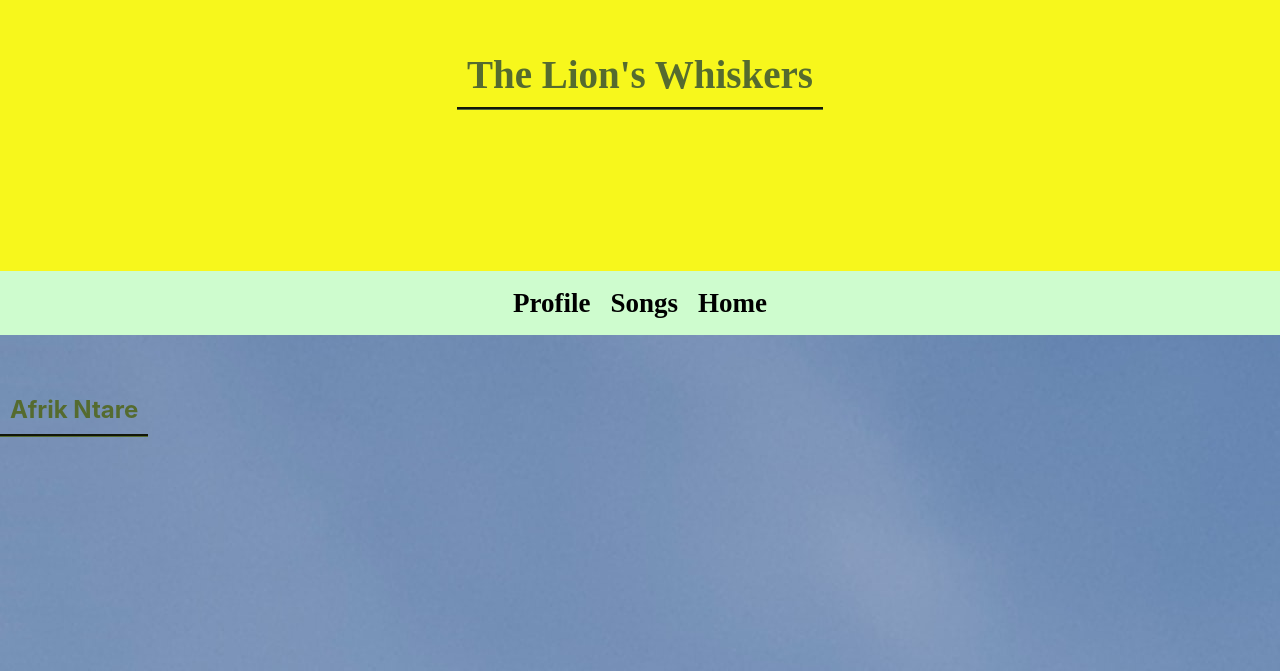
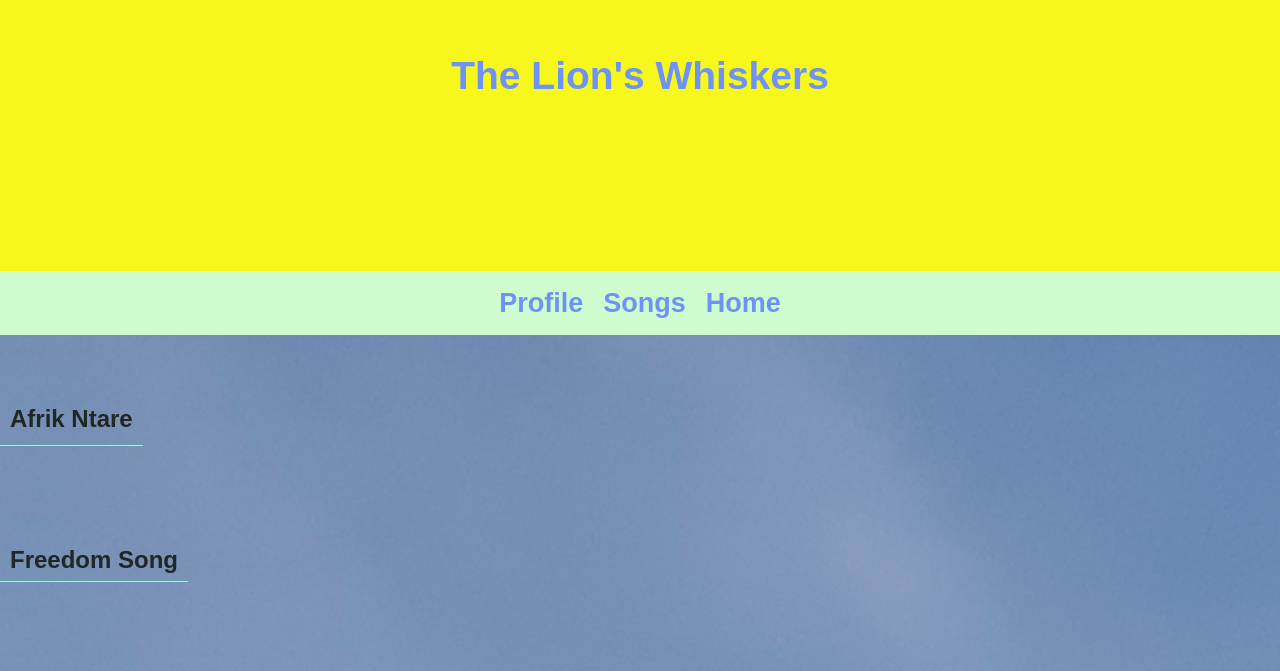
Before and after one commit to janevent/music-portfolio, a React (Create React App) app in the folder ibra-portfolio/: page /songs in a window 1280 px wide. Shown: the part 129-800 px from the top of the page. Built offline with nearby package versions, Linux system fonts and the light colour scheme.

Commit message:
change underlines

```diff
--- a/ibra-portfolio/src/App.css
+++ b/ibra-portfolio/src/App.css
@@ -1,9 +1,11 @@
 .App {
   text-align: center;
   background-color: rgb(241, 241, 169);
+  color: rgb(110, 147, 248);
   position: absolute;
   height: 100%;
   width: 100%;
+  font-family: Arial;
   /*display: flex;
   flex-direction: column;
   height: 100%;*/
@@ -32,10 +34,15 @@
   align-items: center;
   justify-content: center;
   font-size: calc(10px + 2vmin);
-  font-family: Swift;
-  color: darkolivegreen; /*#d8c621;*/
+  font-family: Arial;
+  /*font-family: Swift;*/
+  color:rgb(110, 147, 248); /*#d8c621;*/
   border-style: none;
   border-color: none;
+}
+
+h2{
+  color:rgb(110, 147, 248);
 }
 
 .App-link {
--- a/ibra-portfolio/src/components/DisplaySong/DisplaySong.css
+++ b/ibra-portfolio/src/components/DisplaySong/DisplaySong.css
@@ -1,8 +1,18 @@
 .DisplaySong {
     /*background-color: rgb(241, 241, 169);*/
-    padding: 10px;
+    /*padding: 10px;*/
+    color:rgb(31, 39, 39);
     display: flex;
     flex-direction: column;
     justify-content: center;
     text-align: center;
 }
+
+.songTitle{
+   padding-top:10px;
+   padding-bottom:5px;
+   color:rgb(31, 39, 39);
+   border-width: 100%;
+    border-bottom-style:groove;
+    border-color: rgb(139, 247, 247);
+}
--- a/ibra-portfolio/src/components/DisplaySong/DisplaySong.js
+++ b/ibra-portfolio/src/components/DisplaySong/DisplaySong.js
@@ -15,6 +15,7 @@ export default class DisplaySong extends React.Component {
     render(){
         return(
             <div className='DisplaySong'>
+                <h2 className="songTitle">{this.state.title}</h2>
                 <ReactPlayer url={this.state.url} />
             </div>
         )
--- a/ibra-portfolio/src/components/NavigationBar/NavigationBar.css
+++ b/ibra-portfolio/src/components/NavigationBar/NavigationBar.css
@@ -1,5 +1,6 @@
 .NavigationBar{
     font-size:large;
+    font-family: Arial;
     background-color: rgb(206, 252, 206);/*rgb(47, 99, 167); /*rgb(4, 131, 42);*/
     color: darkolivegreen;
     min-width: auto;
@@ -14,8 +15,8 @@
 
 a {
     text-decoration: none;
-    color: black;
-    font-family: Swift;
+    color:rgb(110, 147, 248);
+    /*font-family: Swift;*/
     font-weight: bold;
     font-size: 1.5em;
     padding: 5px;
--- a/ibra-portfolio/src/components/SongsContainer/SongsContainer.css
+++ b/ibra-portfolio/src/components/SongsContainer/SongsContainer.css
@@ -1,21 +1,25 @@
 .SongsContainer{
+    padding-top: 10px;
     display: flex;
 
     flex-direction: column;
     justify-content: flex-start;
-    color: darkolivegreen;
+    color:rgb(31, 39, 39);
    /* background-color: rgb(241, 241, 169);*/
    background-image: url("raja-natarajan-ymQlRqwLcUo-unsplash.jpg")
 }
 
+.name{
+    color:rgb(31, 39, 39);
+    border-width: 100%;
+    border-bottom-style:groove;
+    border-color: rgb(139, 247, 247);
+}
+
 h2{
-    color: darkolivegreen;
     align-self: flex-start;
     text-align: left;
     padding: 10px;
     margin-bottom: 40px;
     margin-top: 50px;
-    border-width: 100%;
-    border-bottom-style:groove;
-    border-color: darkolivegreen;
 }
--- a/ibra-portfolio/src/components/SongsContainer/SongsContainer.js
+++ b/ibra-portfolio/src/components/SongsContainer/SongsContainer.js
@@ -17,7 +17,7 @@ export default class SongsContainer extends React.Component{
     render(){
         return (
             <div className='SongsContainer'>
-                <h2> Afrik Ntare</h2>
+                <h2 className="name"> Afrik Ntare</h2>
                 <div>
                     {this.mapSongs()}
                 </div>
```
Also changed, not shown: 1 other file (tests, documents, lock files or other folders).
